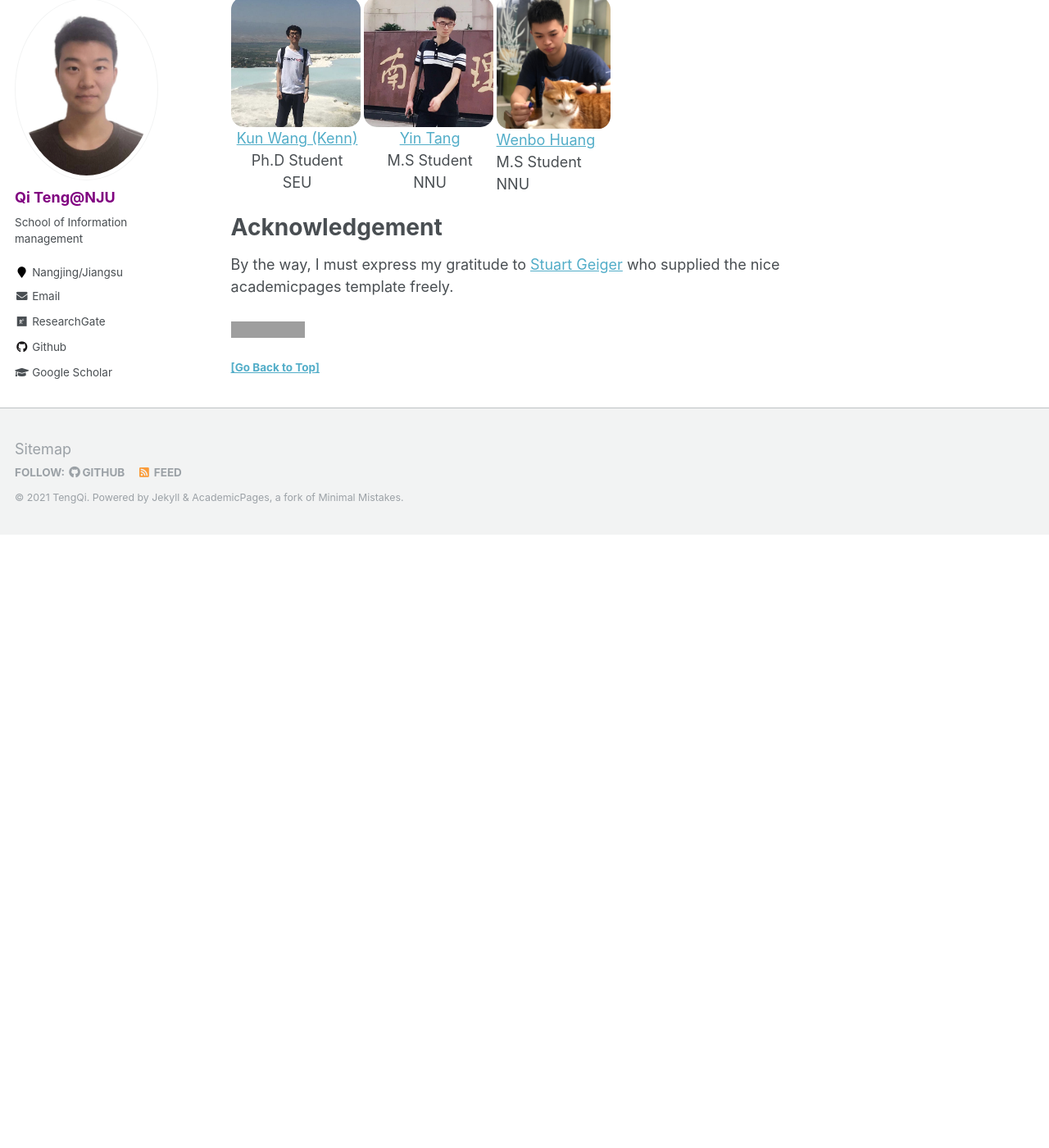
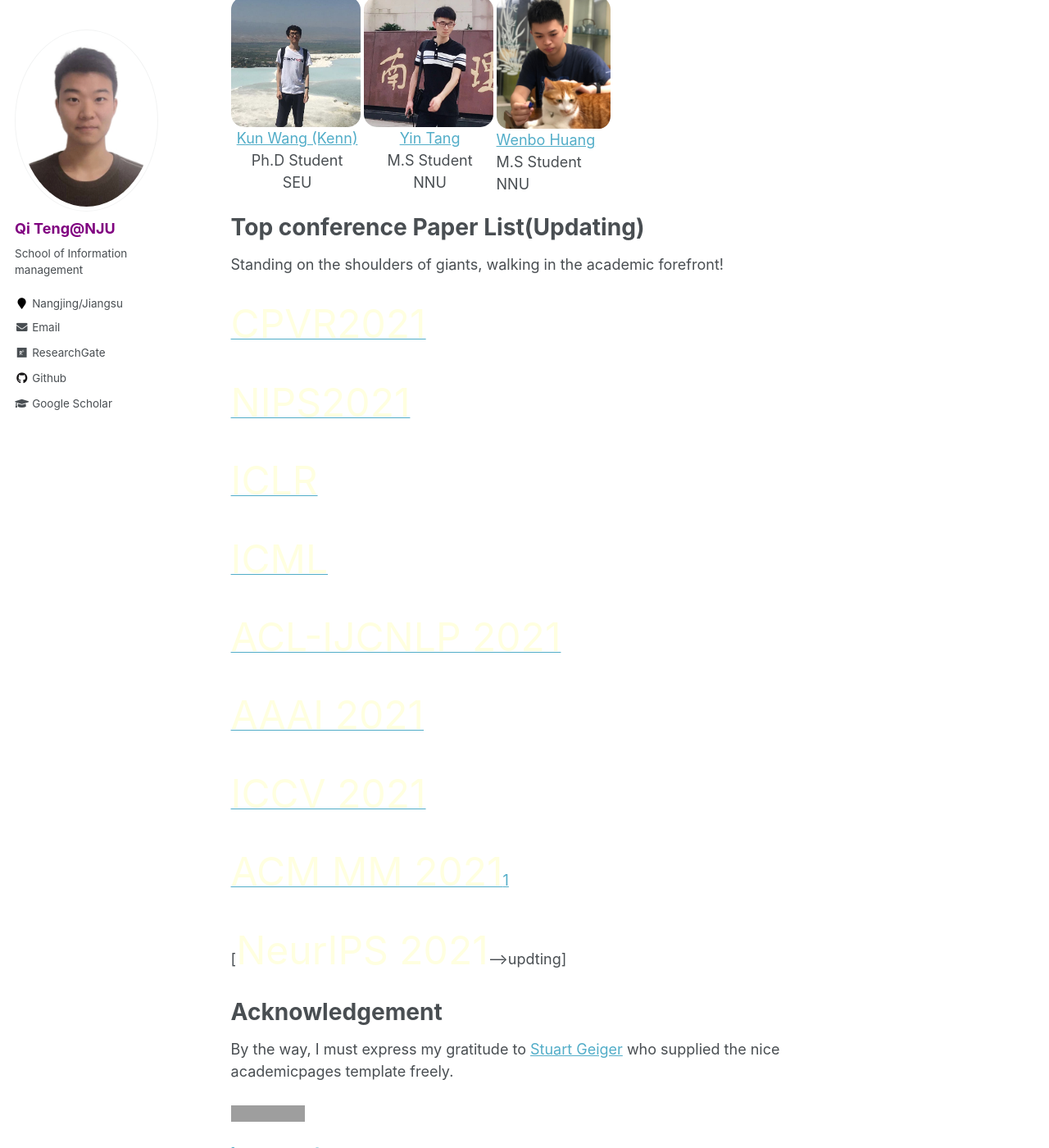
Before and after one commit to tengqi159/tengqi.github.io, a Jekyll site: the page built from _pages/about.md, in a window 1280 px wide and 1400 px high, scrolled down 1659 px. Shown: the whole window at 82% size. Built offline with Jekyll 4.4.1, drawn with Linux system fonts in a browser that asks for light colours; before the commit the page ends 2311 px from its top, so only the background shows below that; grey boxes are pictures that could not be loaded.

Commit message:
Update about.md

```diff
--- a/_pages/about.md
+++ b/_pages/about.md
@@ -96,6 +96,28 @@
 
 <div style="clear:both"></div>
 
+Top conference Paper List(Updating)
+====
+Standing on the shoulders of giants, walking in the academic forefront!
+
+ [<font color=lightyellow size=72>CPVR2021</font>](https://openaccess.thecvf.com/CVPR2021?day=all)
+
+ [<font color=lightyellow size=72>NIPS2021</font>](https://proceedings.neurips.cc/paper/2020)
+
+ [<font color=lightyellow size=72>ICLR</font>](https://openreview.net/group?id=ICLR.cc/2022/Conference)
+
+ [<font color=lightyellow size=72>ICML</font>](https://openreview.net/group?id=ICLR.cc/2022/Conference)
+
+ [<font color=lightyellow size=72>ACL-IJCNLP 2021</font>](https://2021.aclweb.org/registration/accept/)
+
+ [<font color=lightyellow size=72>AAAI 2021</font>](https://dblp.uni-trier.de/db/conf/aaai/aaai2021.html)
+
+ [<font color=lightyellow size=72>ICCV 2021</font>](https://openaccess.thecvf.com/ICCV2021?day=all)
+
+ [<font color=lightyellow size=72>ACM MM 2021</font>1](https://2021.acmmm.org/main-track-list)
+
+ [<font color=lightyellow size=72>NeurIPS 2021</font>----->updting]
+
 Acknowledgement
 =====
 
```
